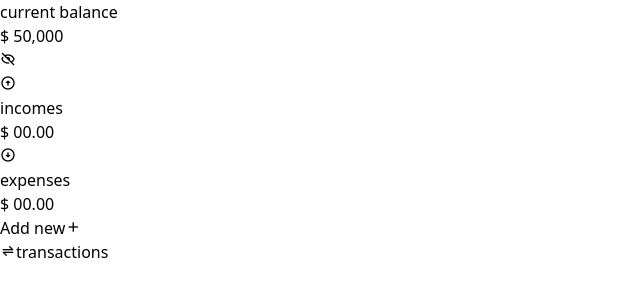
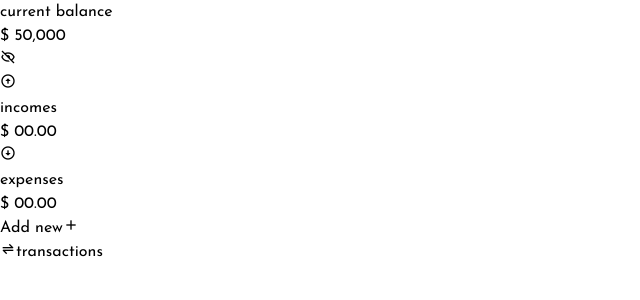
Before and after one commit to sadranafe/expense-tracker, a React (Vite) app: page / in a window 1280 px wide. Shown: the top 300 px of the page, without its empty margins (0-640 px from the left). Built offline with nearby package versions, Linux system fonts and the light colour scheme.

Commit message:
font style added to index.css

```diff
--- a/src/index.css
+++ b/src/index.css
@@ -1,3 +1,7 @@
 @tailwind base;
 @tailwind components;
 @tailwind utilities;
+
+* {
+    font-family: 'Josefin Sans';
+}
```
